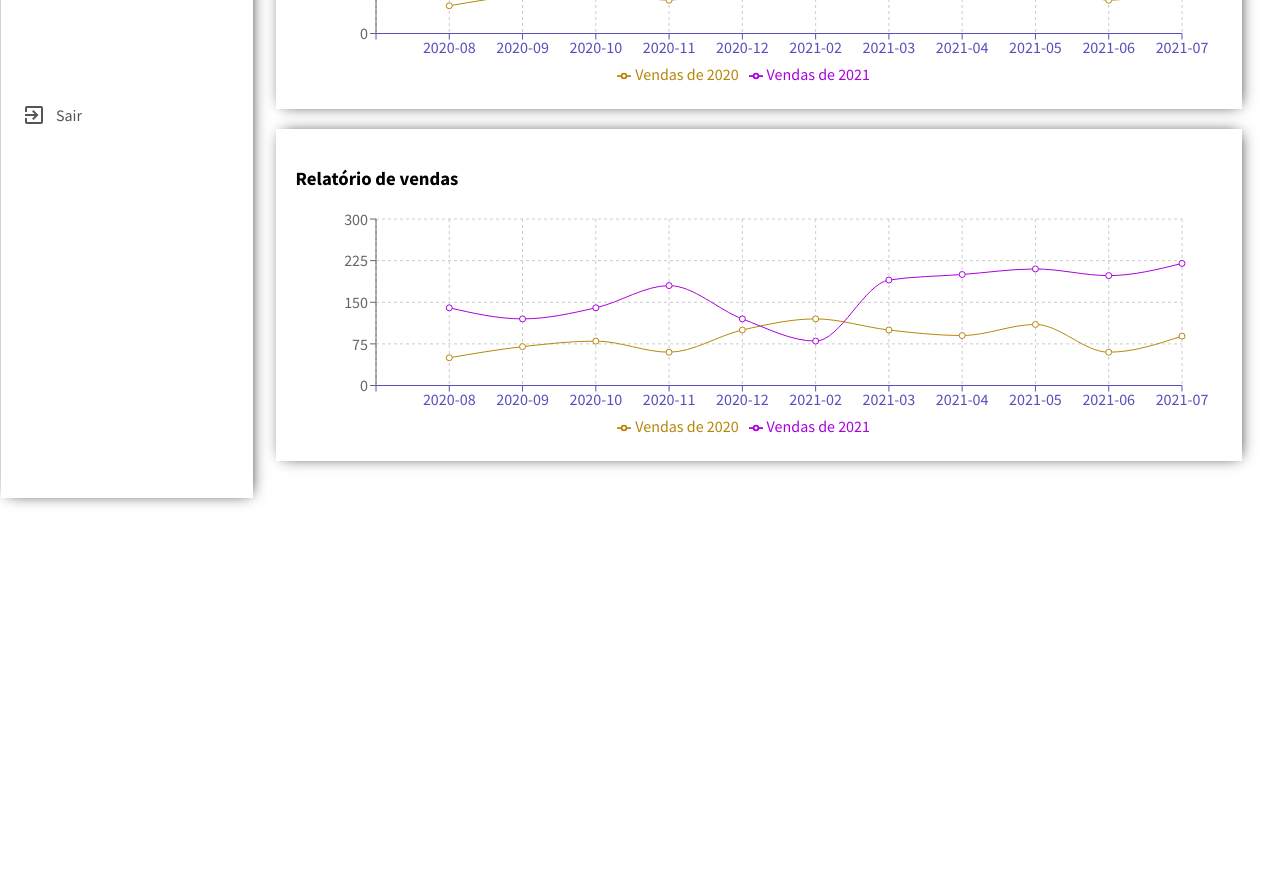
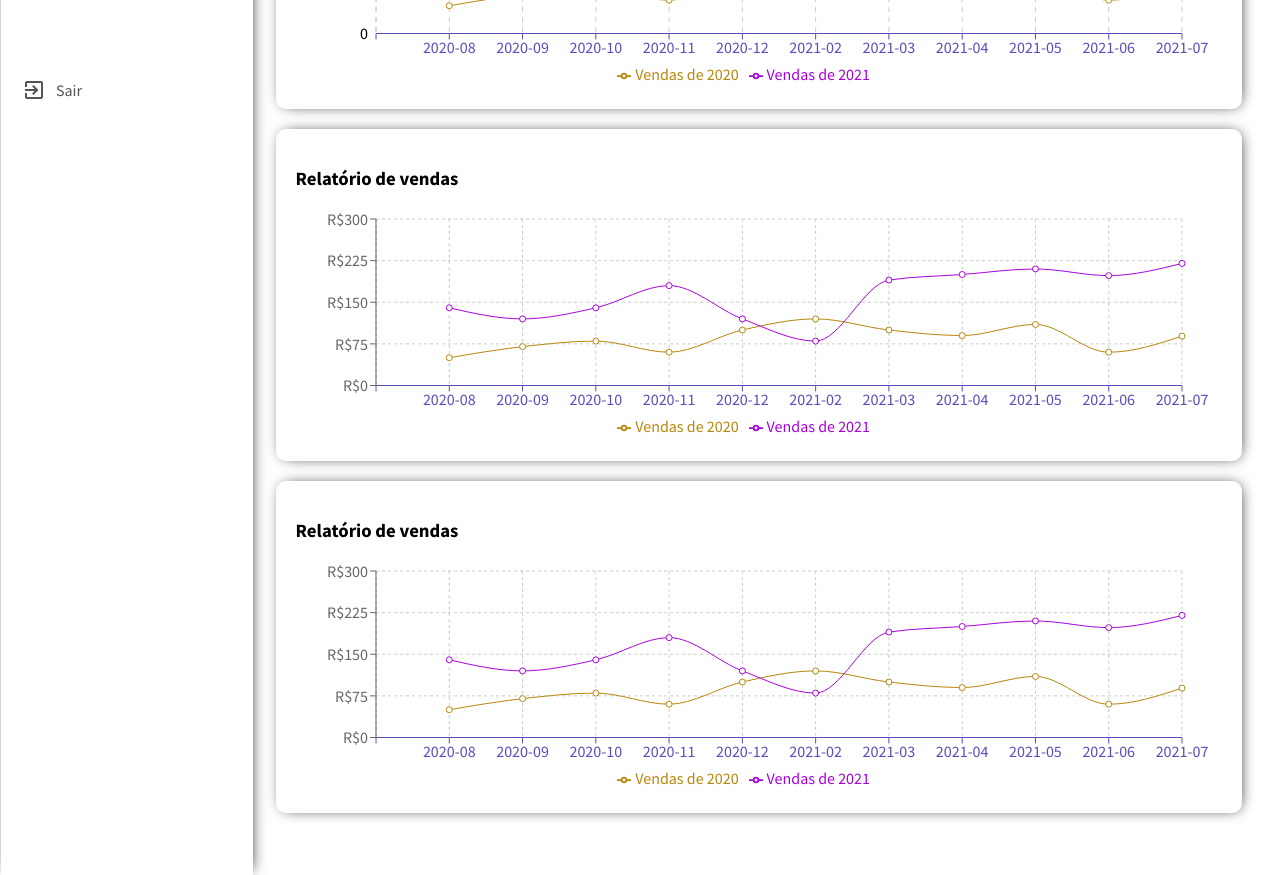
Before and after one commit to klsio22/dashboard-cms, a React (Create React App) app: page / in a window 1280 px wide. Shown: the part 540-1415 px from the top of the page. Before the commit the page ends 1039 px from the top, so only its background shows below. Built offline with nearby package versions, Linux system fonts and the light colour scheme.

Commit message:
Start create graficos de rendas mensais e semanais

```diff
--- a/src/components/chart/Chart.jsx
+++ b/src/components/chart/Chart.jsx
@@ -1,5 +1,4 @@
 import "./chart.css";
-import React, { PureComponent } from "react";
 import {
   LineChart,
   Line,
@@ -11,92 +10,15 @@ import {
   ResponsiveContainer,
 } from "recharts";
 
-export default function Chart() {
-  const data = [
-    {
-      valueMax: 300,
-    },
-
-    {
-      name: "2020-08",
-      "Vendas de 2021": 140,
-      "Vendas de 2020": 50,
-      amt: 2400,
-    },
-    {
-      name: "2020-09",
-      "Vendas de 2021": 120,
-      "Vendas de 2020": 70,
-      amt: 2210,
-    },
-    {
-      name: "2020-10",
-      "Vendas de 2021": 140,
-      "Vendas de 2020": 80,
-      amt: 2290,
-    },
-    {
-      name: "2020-11",
-      "Vendas de 2021": 180,
-      "Vendas de 2020": 60,
-      amt: 2000,
-    },
-    {
-      name: "2020-12",
-      "Vendas de 2021": 120,
-      "Vendas de 2020": 100,
-      amt: 2181,
-    },
-    {
-      name: "2021-02",
-      "Vendas de 2021": 80,
-      "Vendas de 2020": 120,
-      amt: 2500,
-    },
-    {
-      name: "2021-03",
-      "Vendas de 2021": 190,
-      "Vendas de 2020": 100,
-      amt: 2100,
-    },
-
-    {
-      name: "2021-04",
-      "Vendas de 2021": 200,
-      "Vendas de 2020": 90,
-      amt: 2100,
-    },
-
-    {
-      name: "2021-05",
-      "Vendas de 2021": 210,
-      "Vendas de 2020": 110,
-      amt: 2100,
-    },
-
-    {
-      name: "2021-06",
-      "Vendas de 2021": 198,
-      "Vendas de 2020": 60,
-      amt: 2100,
-    },
-
-    {
-      name: "2021-07",
-      "Vendas de 2021": 220,
-      "Vendas de 2020": 89,
-      amt: 2100,
-    },
-  ];
-
+export default function Chart({ title, data, dataKeyX, dataKeyY, grid }) {
   return (
-    <div>
-      <div className="chart">
-        <h3 className="chartTitle">Relatório de vendas</h3>
+    <div className="GrupCharts">
+      <div className="salesReport">
+        <h3 className="salesReportTitle">{title}</h3>
         <ResponsiveContainer width="100%" aspect={4 / 1}>
           <LineChart
             width={500}
-            height={300}
+            height={400}
             data={data}
             margin={{
               top: 10,
@@ -105,9 +27,17 @@ export default function Chart() {
               bottom: 5,
             }}
           >
-            <CartesianGrid strokeDasharray="3 3" />
-            <XAxis dataKey="name" stroke="#5550bd" />
-            <YAxis dataKey="valueMax" />
+            {grid && (
+              <CartesianGrid
+                xAxis={12}
+                strokeDasharray="5 5"
+                strokeWidth=" 1px"
+              />
+            )}
+            <XAxis dataKey={dataKeyX} stroke="#5550bd" />
+
+            <YAxis type="number" dataKey={dataKeyY} stroke="" />
+
             <Tooltip />
 
             <Legend />
@@ -121,12 +51,15 @@ export default function Chart() {
           </LineChart>
         </ResponsiveContainer>
       </div>
-      <div className="chart">
-        <h3 className="chartTitle">Relatório de vendas</h3>
+
+      <div className="icomes">
+        <div className="icomesItem">
+          <div className="weeklyIncomes">
+            <h3 className="chartTitle">{title}</h3>
             <ResponsiveContainer width="100%" aspect={4 / 1}>
               <LineChart
                 width={500}
-            height={300}
+                height={400}
                 data={data}
                 margin={{
                   top: 10,
@@ -135,9 +68,18 @@ export default function Chart() {
                   bottom: 5,
                 }}
               >
-            <CartesianGrid strokeDasharray="3 3" />
-            <XAxis dataKey="name" stroke="#5550bd" />
-            <YAxis dataKey="valueMax" />
+                {grid && <CartesianGrid strokeDasharray="3" />}
+                <XAxis dataKey={dataKeyX} stroke="#5550bd" />
+
+                <YAxis
+                  type="number"
+                  dataKey={dataKeyY}
+                  tickFormatter={(tick) => {
+                    if (tick >= 0 && tick <= 300) return "R$" + tick;
+                    else return tick;
+                  }}
+                />
+
                 <Tooltip />
 
                 <Legend />
@@ -147,10 +89,60 @@ export default function Chart() {
                   stroke="#b8860b"
                   activeDot={{ r: 8 }}
                 />
-            <Line type="monotone" dataKey="Vendas de 2021" stroke="#A902DB" />
+                <Line
+                  type="monotone"
+                  dataKey="Vendas de 2021"
+                  stroke="#A902DB"
+                />
+              </LineChart>
+            </ResponsiveContainer>
+          </div>
+
+          <div className="monthlyIncome">
+            <h3 className="chartTitle">{title}</h3>
+            <ResponsiveContainer width="100%" aspect={4 / 1}>
+              <LineChart
+                width={500}
+                height={400}
+                data={data}
+                margin={{
+                  top: 10,
+                  right: 40,
+                  left: 20,
+                  bottom: 5,
+                }}
+              >
+                {grid && <CartesianGrid strokeDasharray="3" />}
+                <XAxis dataKey={dataKeyX} stroke="#5550bd" />
+
+                <YAxis
+                  type="number"
+                  dataKey={dataKeyY}
+                  tickFormatter={(tick) => {
+                    if (tick >= 0 && tick <= 300) return "R$" + tick;
+                    else return tick;
+                  }}
+                />
+
+                <Tooltip />
+
+                <Legend />
+                <Line
+                  type="monotone"
+                  dataKey="Vendas de 2020"
+                  stroke="#b8860b"
+                  activeDot={{ r: 8 }}
+                />
+                <Line
+                  type="monotone"
+                  dataKey="Vendas de 2021"
+                  stroke="#A902DB"
+                />
               </LineChart>
             </ResponsiveContainer>
           </div>
         </div>
+      </div>
+    </div>
   );
 }
--- a/src/components/chart/chart.css
+++ b/src/components/chart/chart.css
@@ -1,7 +1,31 @@
-.chart{
+.salesReport {
   margin: 20px;
   padding: 20px;
-  -webkit-box-shadow:2px 0px 15px -5px black;
+  -webkit-box-shadow: 2px 0px 15px -5px black;
   box-shadow: 2px 0px 15px -5px black;
 
+  border-radius: 10px;
 }
+
+.icomes {
+
+
+}
+
+.weeklyIncomes {
+  margin: 20px;
+  padding: 20px;
+  -webkit-box-shadow: 2px 0px 15px -5px black;
+  box-shadow: 2px 0px 15px -5px black;
+
+  border-radius: 10px;
+}
+
+.monthlyIncome {
+  margin: 20px;
+  padding: 20px;
+  -webkit-box-shadow: 2px 0px 15px -5px black;
+  box-shadow: 2px 0px 15px -5px black;
+
+  border-radius: 10px;
+}
--- a/src/components/sidebar/sidebar.css
+++ b/src/components/sidebar/sidebar.css
@@ -4,11 +4,10 @@
   position: sticky;
   top: 50px;
   box-shadow: 2px 0px 15px -5px black;
-  margin:-7px;
+  margin:-2rem -7px;
 }
 
 .sidebarWrapper {
-  padding: 0;
   color: #555;
 }
 
--- /dev/null
+++ b/src/dummyDate.js
@@ -0,0 +1,107 @@
+export const salesReport = [
+  {
+    valueMax: 300,
+  },
+
+  {
+    name: "2020-08",
+    "Vendas de 2021": 140,
+    "Vendas de 2020": 50,
+    amt: 2400,
+  },
+  {
+    name: "2020-09",
+    "Vendas de 2021": 120,
+    "Vendas de 2020": 70,
+    amt: 2210,
+  },
+  {
+    name: "2020-10",
+    "Vendas de 2021": 140,
+    "Vendas de 2020": 80,
+    amt: 2290,
+  },
+  {
+    name: "2020-11",
+    "Vendas de 2021": 180,
+    "Vendas de 2020": 60,
+    amt: 2000,
+  },
+  {
+    name: "2020-12",
+    "Vendas de 2021": 120,
+    "Vendas de 2020": 100,
+    amt: 2181,
+  },
+  {
+    name: "2021-02",
+    "Vendas de 2021": 80,
+    "Vendas de 2020": 120,
+    amt: 2500,
+  },
+  {
+    name: "2021-03",
+    "Vendas de 2021": 190,
+    "Vendas de 2020": 100,
+    amt: 2100,
+  },
+
+  {
+    name: "2021-04",
+    "Vendas de 2021": 200,
+    "Vendas de 2020": 90,
+    amt: 2100,
+  },
+
+  {
+    name: "2021-05",
+    "Vendas de 2021": 210,
+    "Vendas de 2020": 110,
+    amt: 2100,
+  },
+
+  {
+    name: "2021-06",
+    "Vendas de 2021": 198,
+    "Vendas de 2020": 60,
+    amt: 2100,
+  },
+
+  {
+    name: "2021-07",
+    "Vendas de 2021": 220,
+    "Vendas de 2020": 89,
+    amt: 2100,
+  },
+];
+
+export const monthlyIncome =[
+  {
+    valueMax: 1000,
+  },
+
+  {
+    name: "2020-08",
+    "Vendas de 2021": 140,
+    "Vendas de 2020": 50,
+    amt: 2400,
+  },
+  {
+    name: "2020-09",
+    "Vendas de 2021": 120,
+    "Vendas de 2020": 70,
+    amt: 2210,
+  },
+  {
+    name: "2020-10",
+    "Vendas de 2021": 140,
+    "Vendas de 2020": 80,
+    amt: 2290,
+  },
+  {
+    name: "2020-11",
+    "Vendas de 2021": 180,
+    "Vendas de 2020": 60,
+    amt: 2000,
+  },
+]
--- a/src/pages/home/Home.jsx
+++ b/src/pages/home/Home.jsx
@@ -1,15 +1,24 @@
-import React from "react";
 import FeaturedInfo from "../../components/featuredInfo/FeaturedInfo";
 import Chart from "../../components/chart/Chart";
+import Topbar from "../../components/topbar/Topbar";
+import { salesReport } from "../../dummyDate";
+import "./home.css";
 
-import "./home.css";
-import Topbar from "../../components/topbar/Topbar";
 export default function Home() {
   return (
     <div className="home">
       <Topbar />
       <FeaturedInfo />
-      <Chart />
+      <Chart
+        data={salesReport}
+        title="Relatório de vendas"
+        dataKeyX="name"
+        dataKeyY="valueMax"
+        grid
+        real="real"
+      />
+
+
     </div>
   );
 }
--- a/src/pages/home/home.css
+++ b/src/pages/home/home.css
@@ -1,5 +1,4 @@
 .home{
-
   flex: 4;
   margin: 10px;
 }
```
Lines whose indentation alone changed are shown as unchanged.
